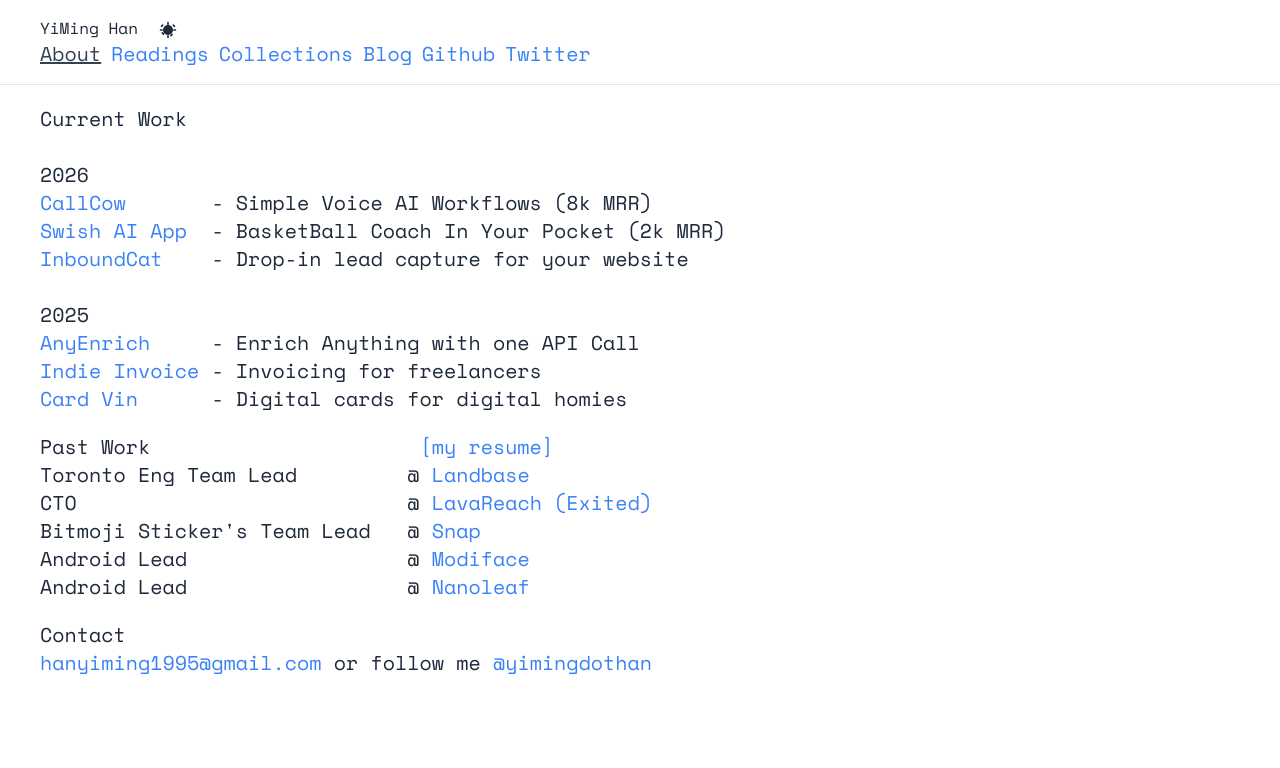
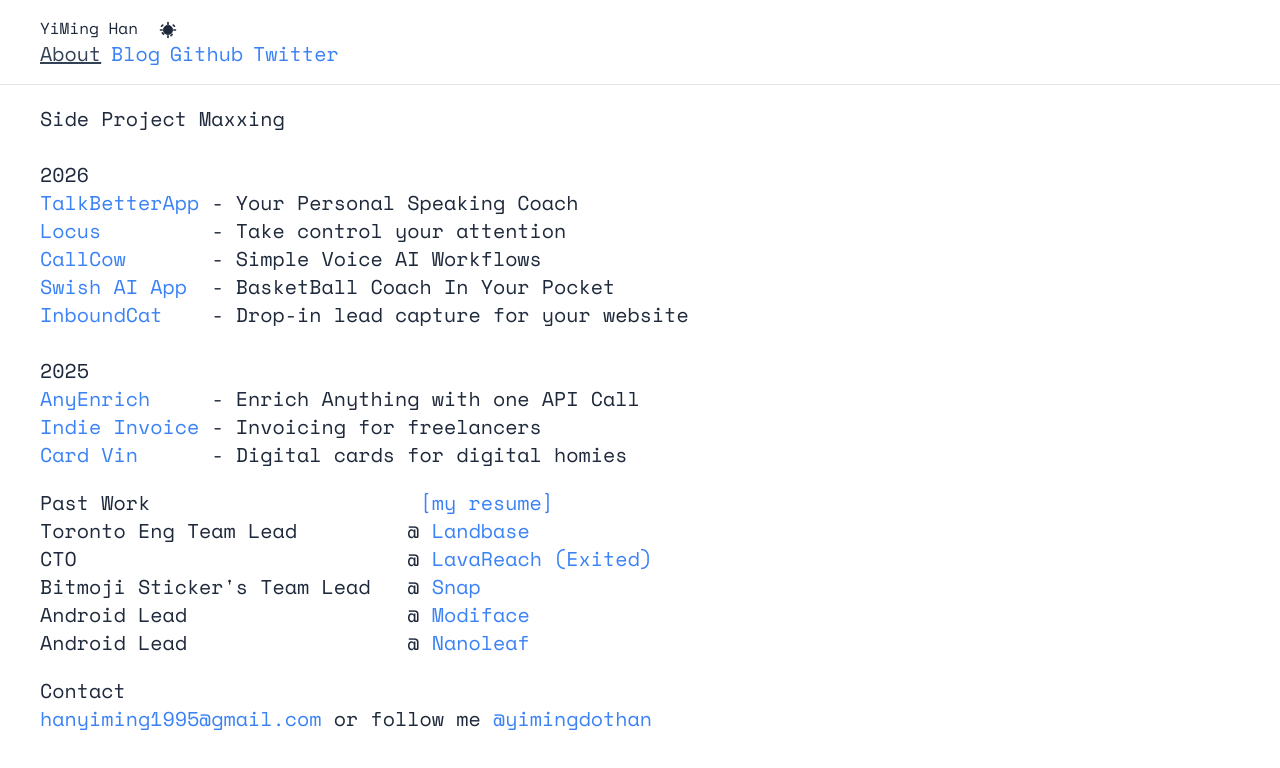
Before and after one commit to yiminghan/yiminghan.com, a Next.js app: page / in a window 1280 px wide. Shown: the top 768 px of the page. Built offline with nearby package versions, Linux system fonts and the light colour scheme.

Commit message:
update projects

```diff
--- a/src/app/components/header.tsx
+++ b/src/app/components/header.tsx
@@ -58,8 +58,8 @@
       </div>
       <nav className="grid grid-cols-2 items-center gap-[1ch] font-normal lg:flex">
         <NavLink href="/" text="About" />
-        <NavLink href="/readings" text="Readings" />
-        <NavLink href="/collections" text="Collections" />
+        {/* <NavLink href="/readings" text="Readings" /> */}
+        {/* <NavLink href="/collections" text="Collections" /> */}
         <NavLink href="/blog" text="Blog" />
         <NavLink href="https://github.com/yiminghan" text="Github" />
         <NavLink href="https://x.com/yimingdothan" text="Twitter" />
--- a/src/app/page.tsx
+++ b/src/app/page.tsx
@@ -2,10 +2,32 @@
   return (
     <>
       <p className="w-full whitespace-pre text-sm sm:w-11/12 sm:text-base md:w-10/12 md:text-lg lg:w-9/12 lg:text-xl xl:w-8/12">
-        Current Work
+        Side Project Maxxing
         <br />
         <br />
         2026
+
+        <br />
+        <a
+          className="text-blue-500 hover:text-blue-700 hover:underline"
+          target="_blank"
+          href="https://www.talkbetterapp.com/"
+        >
+          TalkBetterApp
+        </a>
+        {" "}
+        - Your Personal Speaking Coach
+
+        <br />
+        <a
+          className="text-blue-500 hover:text-blue-700 hover:underline"
+          target="_blank"
+          href="https://www.uselocus.app/"
+        >
+          Locus
+        </a>
+        {"         "}
+        - Take control your attention
         <br />
         <a
           className="text-blue-500 hover:text-blue-700 hover:underline"
@@ -15,7 +37,7 @@
           CallCow
         </a>
         {"       "}
-        - Simple Voice AI Workflows (8k MRR)
+        - Simple Voice AI Workflows
         <br />
         <a
           className="text-blue-500 hover:text-blue-700 hover:underline"
@@ -25,7 +47,7 @@
           Swish AI App
         </a>
         {"  "}
-        - BasketBall Coach In Your Pocket (2k MRR)
+        - BasketBall Coach In Your Pocket
         <br />
         <a
           className="text-blue-500 hover:text-blue-700 hover:underline"
```
Also changed, not shown: 1 other file (tests, documents, lock files or other folders).
